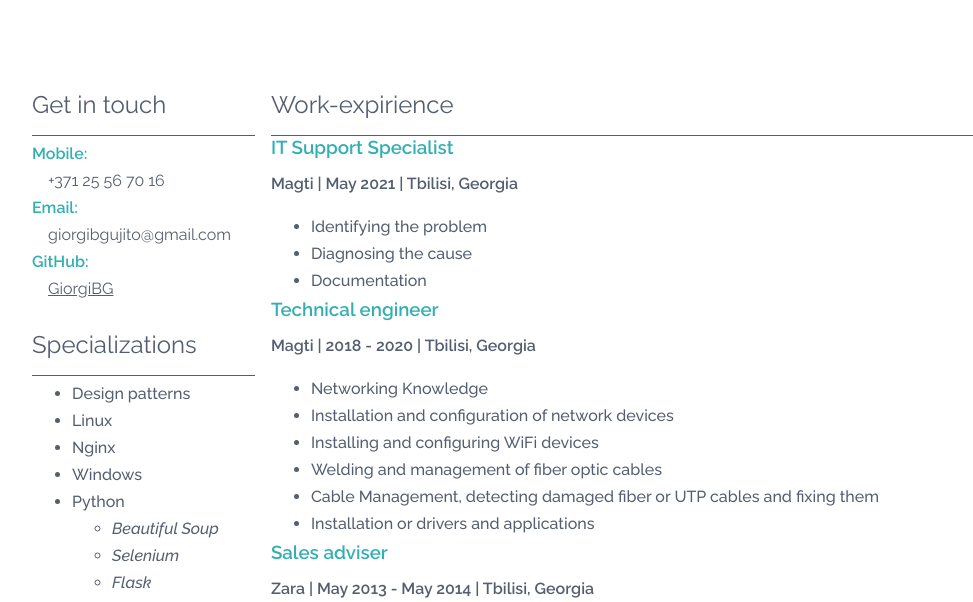
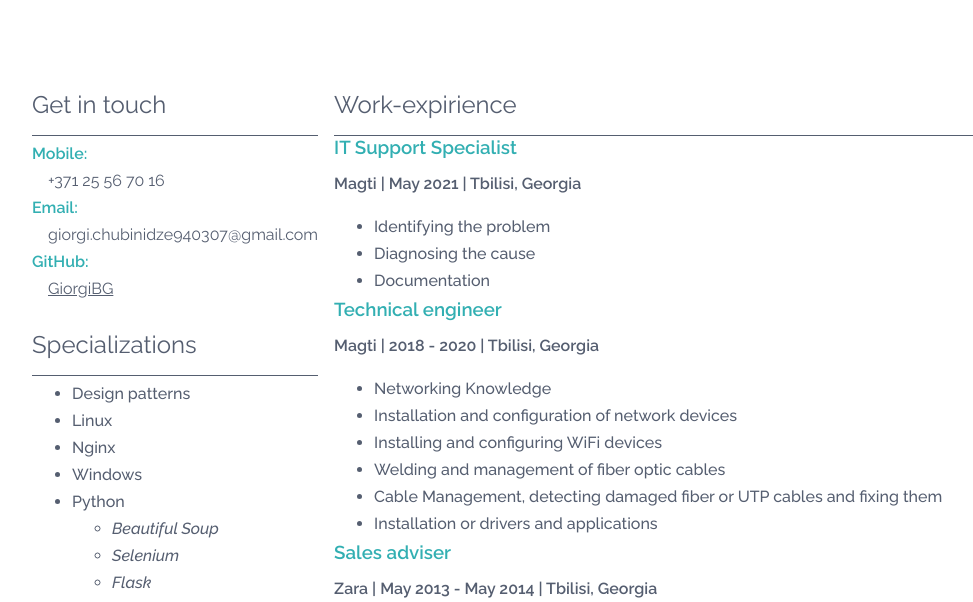
Before and after one commit to GiorgiBG/Resume-giorgiCh, a plain HTML site: page index.html in a window 1280 px wide. Shown: the part 139-741 px from the top of the page, without its empty margins (112-1085 px from the left). Drawn offline with Linux system fonts and the light colour scheme.

Commit message:
Update index.html

```diff
--- a/index.html
+++ b/index.html
@@ -25,7 +25,7 @@
               <li>Mobile:</li>
               <li><p>+371 25 56 70 16</p</li>
               <li>Email:</li>
-              <li><p>giorgibgujito@gmail.com</p></li>
+              <li><p>giorgi.chubinidze940307@gmail.com</p></li>
               <li>GitHub:</li>
               <li><a href="https://github.com/GiorgiBG">GiorgiBG</a></li>
             </ul>
```
